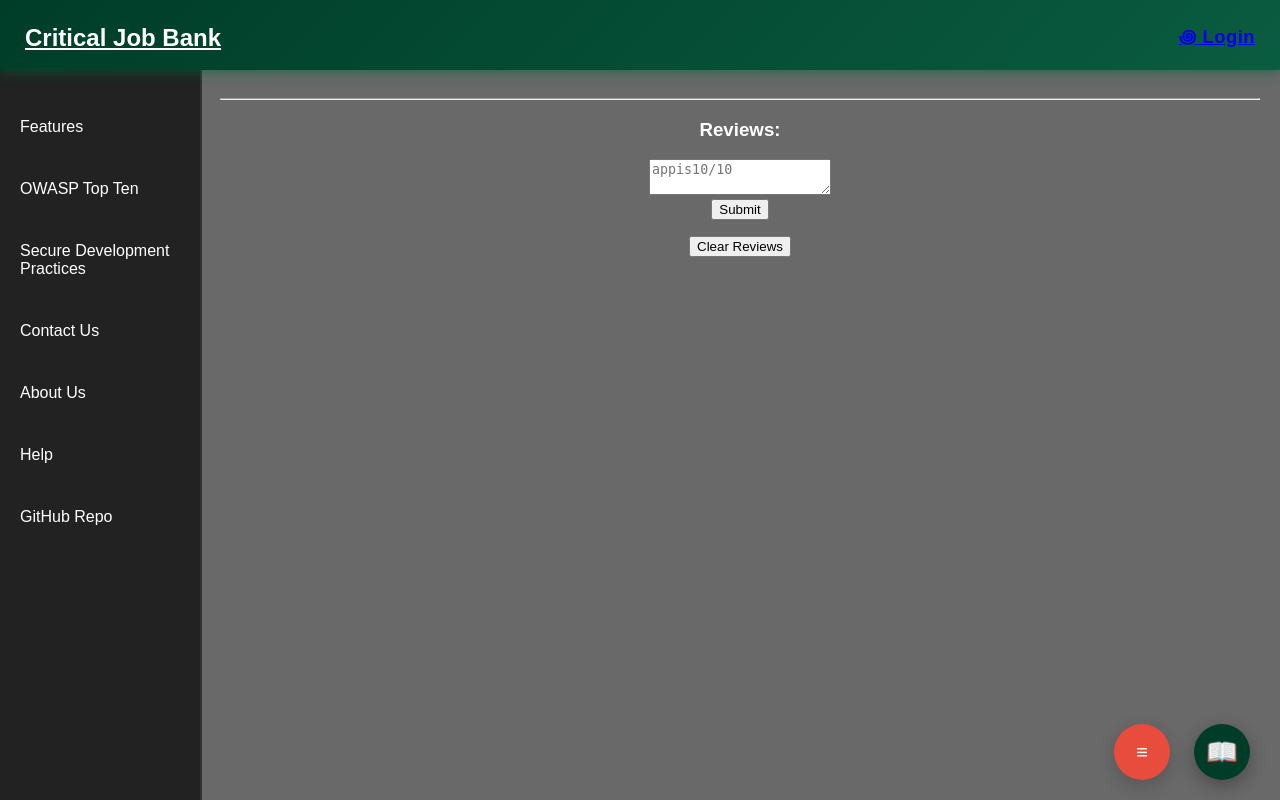
After one commit to NZShroomy/Vulnerable-Web-app, a Flask app: page /reviews in a window 1280 px wide. The commit adds this page. Run offline with Flask 3, Linux system fonts and the light colour scheme.

Commit message:
Review page for css
review

```diff
--- a/app.py
+++ b/app.py
@@ -8,6 +8,7 @@ from flask import session
 
 app = Flask(__name__)
 app.secret_key = "123"
+reviews_data = []
 
 create_tables() # Ensure the database tables are created
 
@@ -76,6 +77,21 @@ def settings():
 def features():
     return render_template('Features.html')
 
+@app.route('/reviews', methods=['GET', 'POST'])
+def reviews():
+    if request.method == 'POST':
+        review = request.form['review']
+        username = session.get('username', 'Guest')
+        reviews_data.append(review)
+        return redirect(url_for('reviews'))
+
+    return render_template('Reviews.html', reviews=reviews_data)
+
+@app.route('/reviews/clear', methods=['POST'])
+def clear_reviews():
+    reviews_data.clear()  # empties the list
+    return redirect(url_for('reviews'))
+
 @app.route('/admin')
 def admin_page():
     import sqlite3
--- a/templates/Attacks.html
+++ b/templates/Attacks.html
@@ -69,7 +69,6 @@
         <h2>Server-Side Execution</h2>
         <p>Running commands on the server from user input.</p>
     </div>
-
 </div>
 
 {% endblock %}
--- a/templates/Base.html
+++ b/templates/Base.html
@@ -59,7 +59,6 @@
             <!-- PUBLIC (NOT LOGGED IN) SIDEBAR -->
             <li><a href="{{ url_for('features') }}">Features</a></li>
             <li><a href="https://owasp.org/www-project-top-ten/" target="_blank">OWASP Top Ten</a></li>
-            <li><a href="#offers">What This App Offers</a></li>
             <li><a href="#dev">Secure Development Practices</a></li>
             <li><a href="#contact">Contact Us</a></li>
 
--- /dev/null
+++ b/templates/Reviews.html
@@ -0,0 +1,14 @@
+{% extends "Base.html" %} {% block title %}Attacks{% endblock %} {% block content %}
+<hr>
+<h3>Reviews:</h3> {% for r in reviews %} <p>{{ r | safe }}</p> {% endfor %} <form action="/reviews" method="POST">
+    <textarea name="review" placeholder="appis10/10" required></textarea>
+    <br>
+     <button type="submit">Submit</button>
+</form>
+
+<!-- Clear Reviews Button -->
+<form action="/reviews/clear" method="POST" style="margin-top:1rem;">
+    <button type="submit">Clear Reviews</button>
+</form>
+
+{% endblock %}
```
